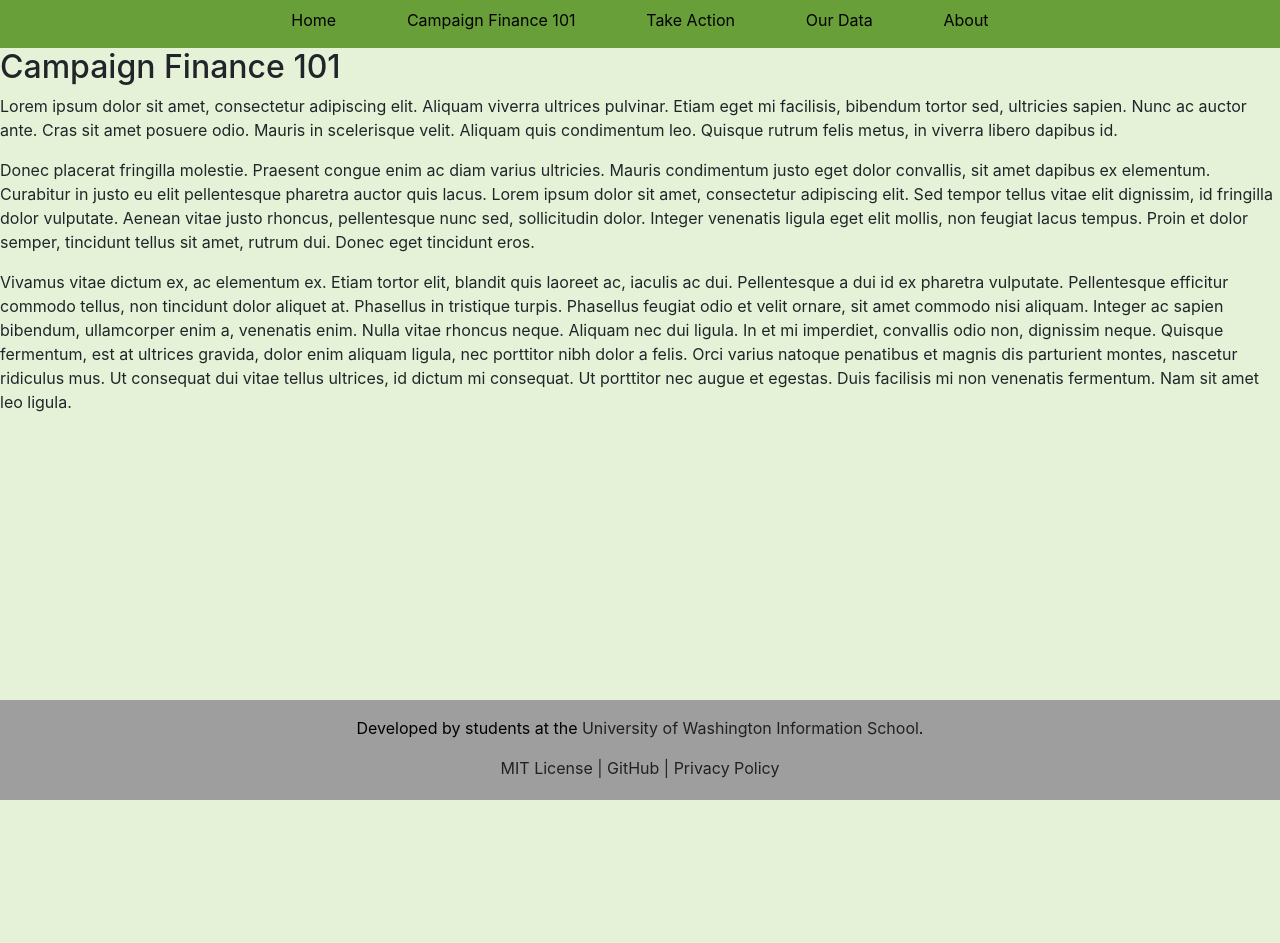
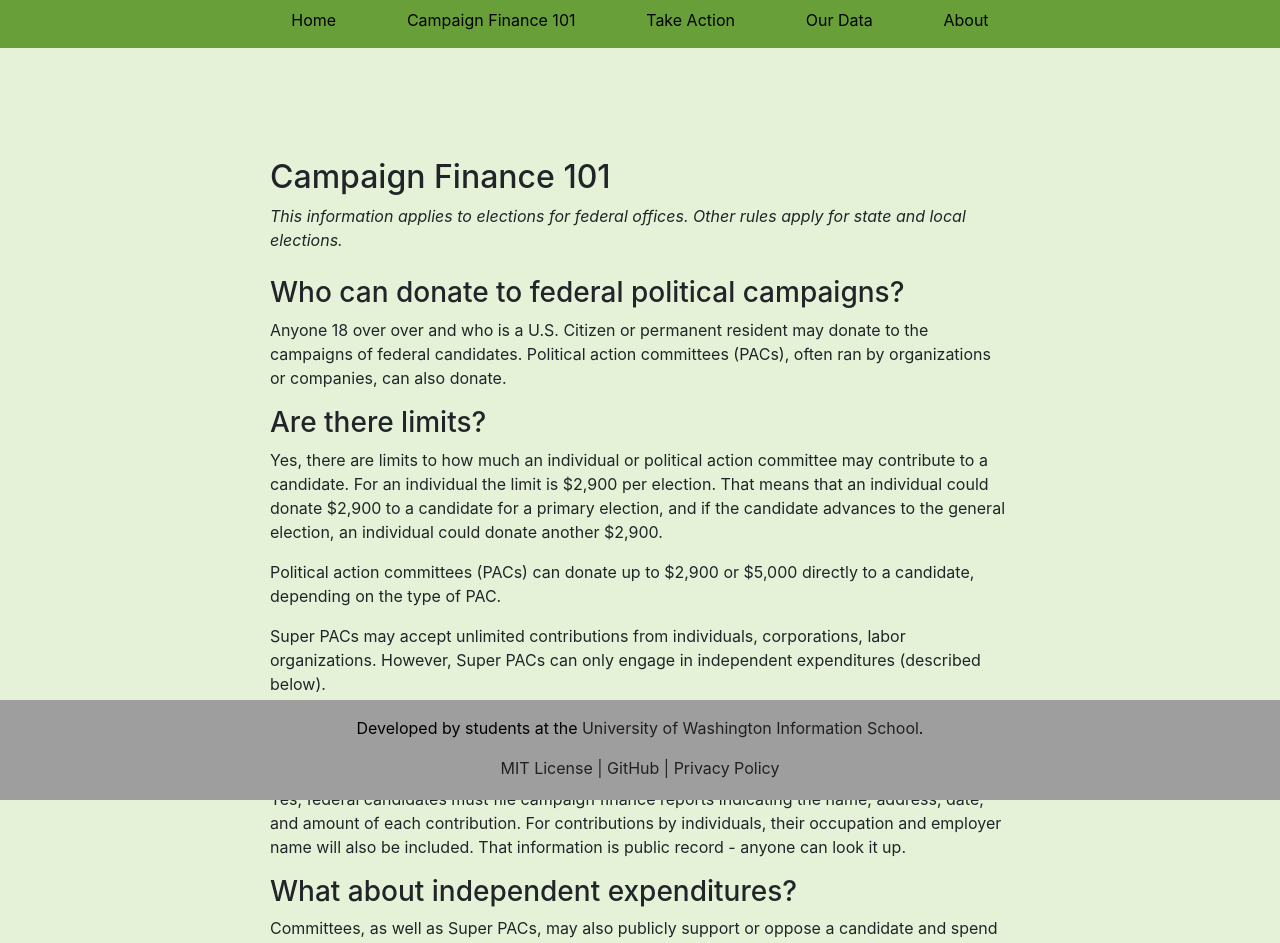
Before and after one commit to FundsToVotes/FundsToVotes-web, a React (Create React App) app: page /finance-101 in a window 1280 px wide. Shown: the top 943 px of the page. Before the commit the page ends 800 px from the top, so only its background shows below. Built offline with nearby package versions, Linux system fonts and the light colour scheme.

Commit message:
Fix typo and add content to 101

```diff
--- a/src/Components/RepresentativeDetails.js
+++ b/src/Components/RepresentativeDetails.js
@@ -55,7 +55,7 @@ export default function RepresentativePage(props) {
             </div>
             <div style={{ marginTop: '20px'}}>
                 <h3>Bills Recently Voted on</h3>
-                <p>These are the recent bills that {offName} has voted on. They industry that the bill relates to may correlate with an industry that supports {offName}.</p>
+                <p>These are the recent bills that {offName} has voted on. The industry that the bill relates to may correlate with an industry that supports {offName}.</p>
                 <BillsList bil={bills}/>
             </div>
         </div>
--- a/src/Components/StaticPages/Finance101.js
+++ b/src/Components/StaticPages/Finance101.js
@@ -3,11 +3,24 @@ import React from 'react'
 class Finance101 extends React.Component {
     render() {
         return (
-            <div>
+            <div style={{ display: "block", margin: "auto", width: '75%', padding: '110px' }}>
                 <h2>Campaign Finance 101</h2>
-                <p> Lorem ipsum dolor sit amet, consectetur adipiscing elit. Aliquam viverra ultrices pulvinar. Etiam eget mi facilisis, bibendum tortor sed, ultricies sapien. Nunc ac auctor ante. Cras sit amet posuere odio. Mauris in scelerisque velit. Aliquam quis condimentum leo. Quisque rutrum felis metus, in viverra libero dapibus id. </p>
-                <p> Donec placerat fringilla molestie. Praesent congue enim ac diam varius ultricies. Mauris condimentum justo eget dolor convallis, sit amet dapibus ex elementum. Curabitur in justo eu elit pellentesque pharetra auctor quis lacus. Lorem ipsum dolor sit amet, consectetur adipiscing elit. Sed tempor tellus vitae elit dignissim, id fringilla dolor vulputate. Aenean vitae justo rhoncus, pellentesque nunc sed, sollicitudin dolor. Integer venenatis ligula eget elit mollis, non feugiat lacus tempus. Proin et dolor semper, tincidunt tellus sit amet, rutrum dui. Donec eget tincidunt eros. </p>
-                <p> Vivamus vitae dictum ex, ac elementum ex. Etiam tortor elit, blandit quis laoreet ac, iaculis ac dui. Pellentesque a dui id ex pharetra vulputate. Pellentesque efficitur commodo tellus, non tincidunt dolor aliquet at. Phasellus in tristique turpis. Phasellus feugiat odio et velit ornare, sit amet commodo nisi aliquam. Integer ac sapien bibendum, ullamcorper enim a, venenatis enim. Nulla vitae rhoncus neque. Aliquam nec dui ligula. In et mi imperdiet, convallis odio non, dignissim neque. Quisque fermentum, est at ultrices gravida, dolor enim aliquam ligula, nec porttitor nibh dolor a felis. Orci varius natoque penatibus et magnis dis parturient montes, nascetur ridiculus mus. Ut consequat dui vitae tellus ultrices, id dictum mi consequat. Ut porttitor nec augue et egestas. Duis facilisis mi non venenatis fermentum. Nam sit amet leo ligula. </p>
+                <em>This information applies to elections for federal offices. Other rules apply for state and local elections.</em>
+                <br/><br/>
+
+                <h3>Who can donate to federal political campaigns?</h3>
+                <p>Anyone 18 over over and who is a U.S. Citizen or permanent resident may donate to the campaigns of federal candidates. Political action committees (PACs), often ran by organizations or companies, can also donate.</p>
+
+                <h3>Are there limits?</h3>
+                <p>Yes, there are limits to how much an individual or political action committee may contribute to a candidate. For an individual the limit is $2,900 per election. That means that an individual could donate $2,900 to a candidate for a primary election, and if the candidate advances to the general election, an individual could donate another $2,900.</p>
+                <p>Political action committees (PACs) can donate up to $2,900 or $5,000 directly to a candidate, depending on the type of PAC.</p>
+                <p>Super PACs may accept unlimited contributions from individuals, corporations, labor organizations. However, Super PACs can only engage in independent expenditures (described below).</p>
+
+                <h3>Can anyone find out who donated and how much they donated?</h3>
+                <p>Yes, federal candidates must file campaign finance reports indicating the name, address, date, and amount of each contribution. For contributions by individuals, their occupation and employer name will also be included. That information is public record - anyone can look it up.</p>
+
+                <h3>What about independent expenditures?</h3>
+                <p>Committees, as well as Super PACs, may also publicly support or oppose a candidate and spend money towards those efforts. They can't coordinate or communicate privately in any way with the candidate's campaign nor donate directly to a candidate. Instead, they can spend unlimited money on expenses, like online or TV ads, phone calls, text messages, and postcards to voters.</p>
             </div>
         )
     }
```
